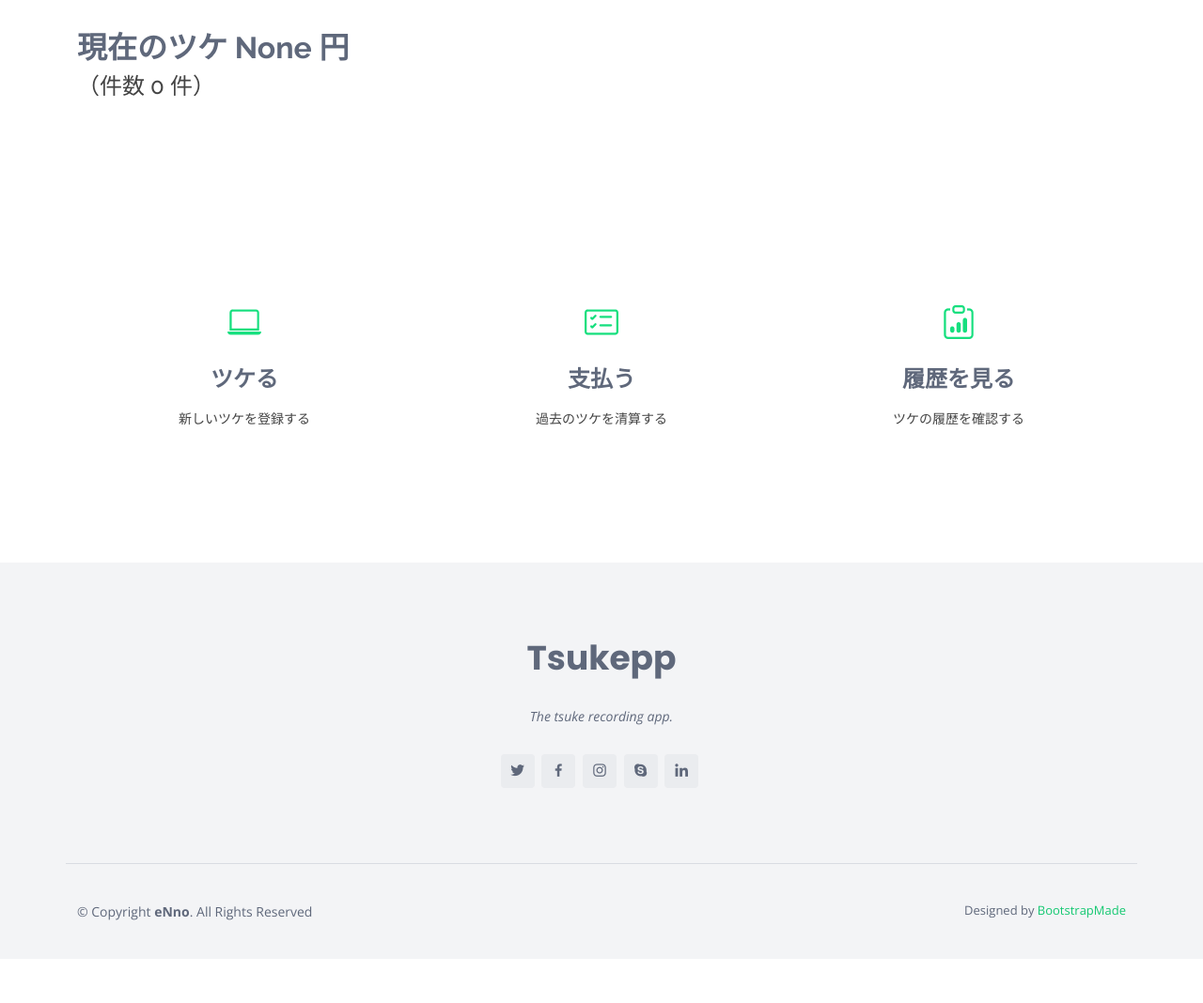
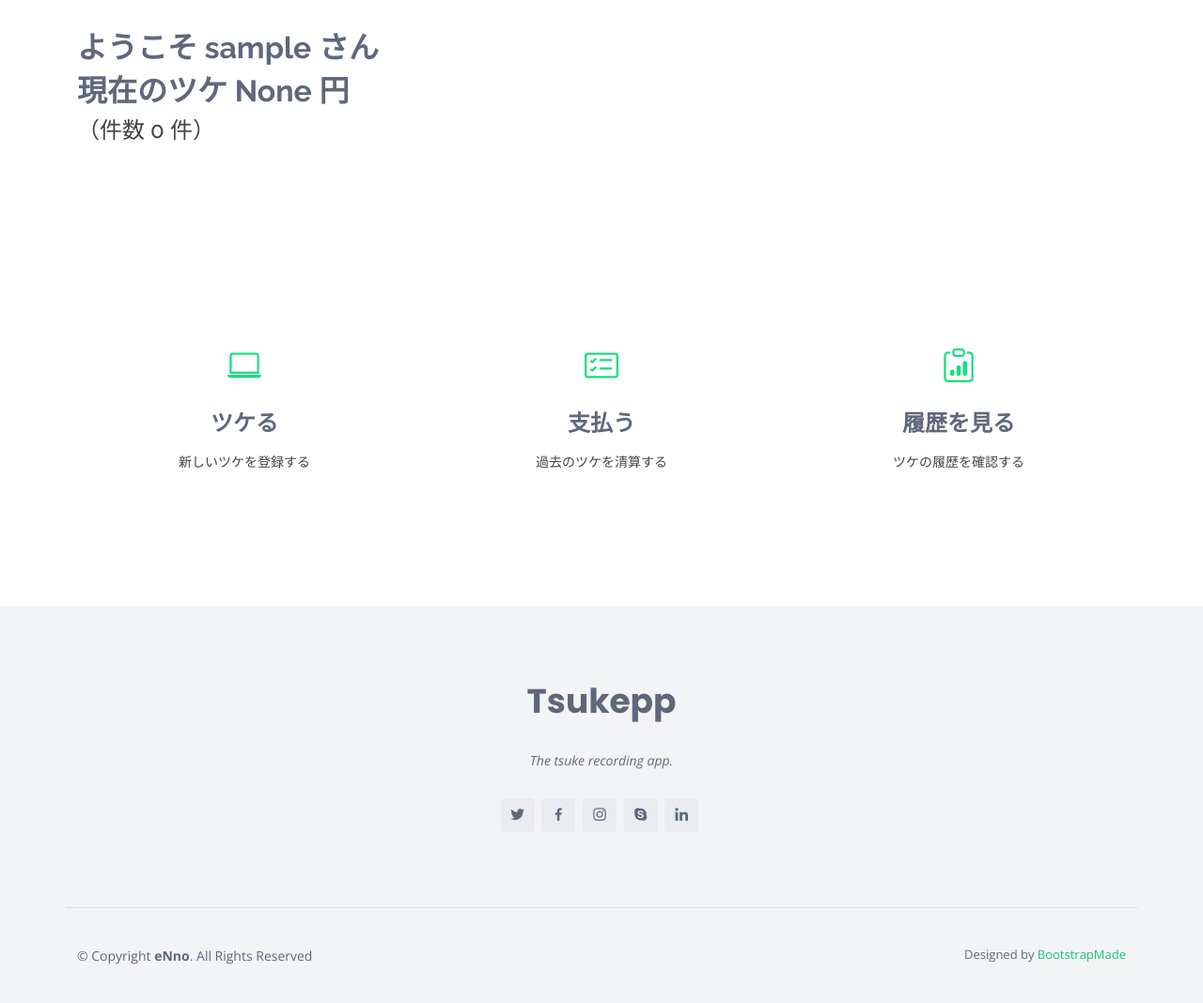
Before and after one commit to tsh11na/tsukepp, a Django app: page / in a window 1280 px wide. Shown: the part 84-1152 px from the top of the page at 94% size. Before the commit the page ends 1064 px from the top, so only its background shows below. Run offline with Django 4.2, Linux system fonts and the light colour scheme; the visitor is signed in with stand-in values (Sample User, id 1); data that the repository does not hold is empty; some libraries are stand-ins or nearby versions.

Commit message:
Update index template

```diff
--- a/tsukepp/tsuke/templates/tsuke/index.html
+++ b/tsukepp/tsuke/templates/tsuke/index.html
@@ -12,12 +12,30 @@
     <section id="about" class="about">
       <div class="container">
 
+        {% if user.id %}
+        <div class="row">
+          <div class="col-lg-12 pt-4 pt-lg-0 content">
+            <h3>ようこそ {{user}} さん</h3>
+          </div>
+        </div>
+
         <div class="row">
           <div class="col-lg-12 pt-4 pt-lg-0 content">
             <h3>現在のツケ {{unpaid_amount.amount__sum}} 円</h3>
             <h4>（件数 {{unpaid_count}} 件） </h4>
           </div>
         </div>
+
+        {% else %}
+        <div class="row">
+          <div class="col-lg-12 pt-4 pt-lg-0 content">
+            <h3>Tsukeppへようこそ</h3>
+            <h3>ログインは<a href={% url "account_login" %}>こちら</a></h3>
+          </div>
+        </div>
+
+        {% endif %}
+
 
       </div>
     </section><!-- End About Section -->
```
